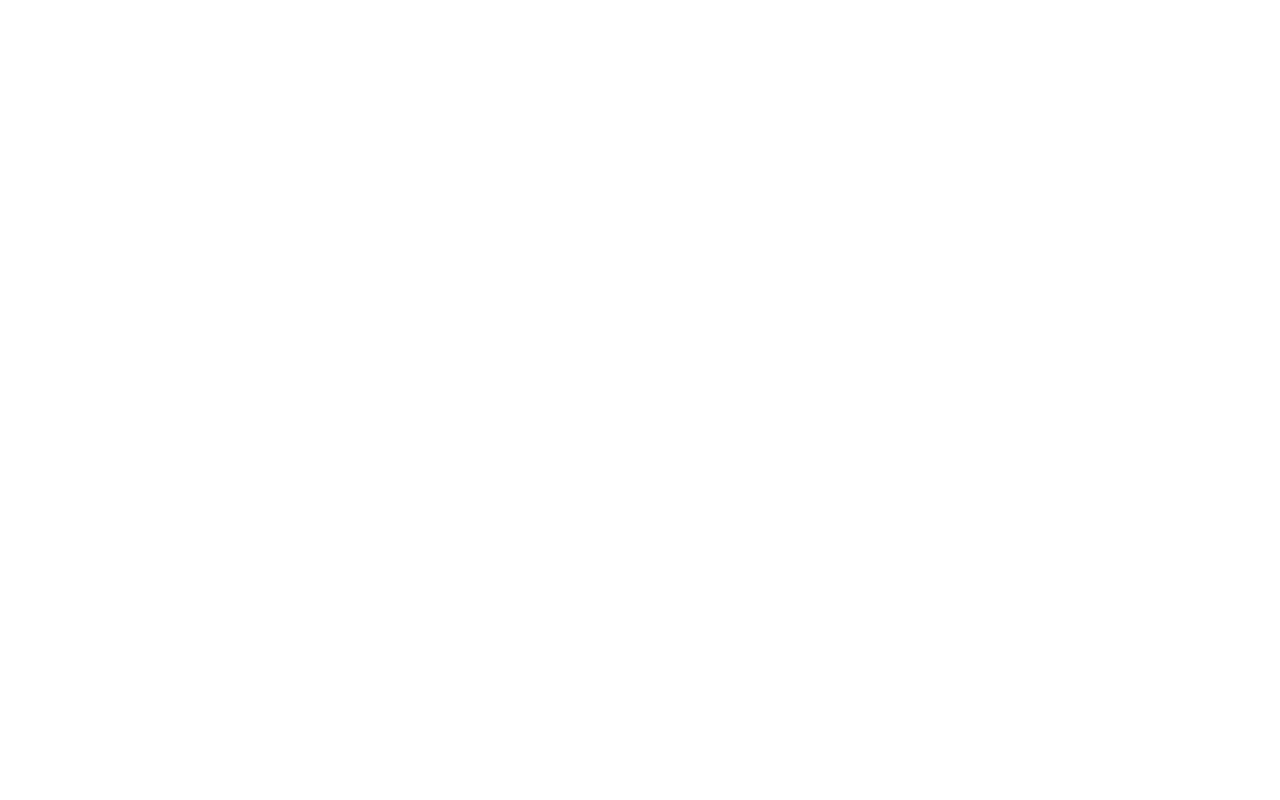
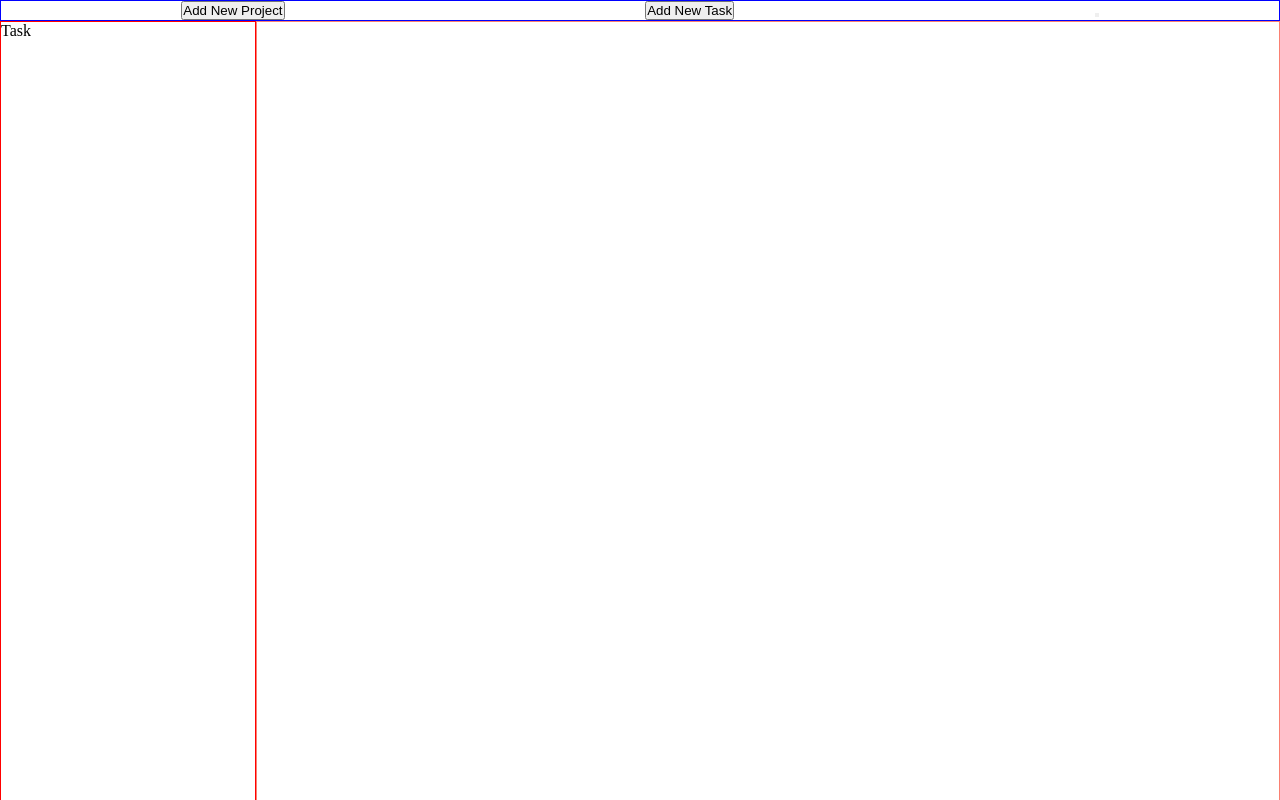
Before and after one commit to andrewfarmer13/To-Do-List-JS, a website built with webpack: page src/template.html in a window 1280 px wide. Shown: the top 800 px of the page. Built offline with nearby package versions, Linux system fonts and the light colour scheme.

Commit message:
basic layout and tinkering

```diff
--- a/src/greeting.js
+++ /dev/null
@@ -1 +0,0 @@
-export const greeting = "Hello, Odinite!";
--- a/src/index.js
+++ b/src/index.js
@@ -1,3 +1,7 @@
-import {greeting} from "./greeting.js";
+import project from "./project.js";
+import "./styles.css";
 
-alert(greeting);
+const project_btn = document.getElementById("projectBTN");
+project_btn.addEventListener("click",()=>{
+    project();
+})
--- /dev/null
+++ b/src/project.js
@@ -0,0 +1,10 @@
+function project(){
+    const docBody = document.getElementById("content");
+
+    const par = document.createElement("p");
+    par.textContent = "lkjfladn;jdansg;lasdljgnljasfnkjgbkj4hnrgl;jr;lh;lr;oghfnad;lvnoirgn";
+
+    docBody.appendChild(par);
+}
+
+export default project;
--- /dev/null
+++ b/src/styles.css
@@ -0,0 +1,41 @@
+*{
+    margin: 0px;
+    padding: 0px;
+    box-sizing: border-box;
+}
+
+#main-container{
+    display: flex;
+}
+
+
+nav{
+    display: flex;
+    justify-content: space-around;
+    border: 1px solid blue;
+}
+
+aside{
+    border: 1px solid red;
+    width: 20vw; height: 100vw;
+    display: flex;
+    flex-direction: column;
+    align-content: center;
+}
+
+aside>ul{
+    display: flex;
+    justify-items: center;
+    border-radius: 20%;;
+
+}
+
+aside>ul:hover{
+    background-color: blue;
+}
+
+#content{
+    width: 80vw;
+    height: 100vw;
+    border: 1px solid salmon;
+}
--- a/src/template.html
+++ b/src/template.html
@@ -6,6 +6,19 @@
     <title>To-Do List</title>
 </head>
 <body>
+    <nav style="">
+        <ul><button id="projectBTN">Add New Project</button></ul>
+        <ul><button>Add New Task</button></ul>
+        <ul><button></button></ul>
+    </nav>
+    <div id="main-container">
+        <aside>
+            <ul><div>Task</div></ul>
+        </aside>
+        <div id="content">
+
+        </div>
+    </div>
 
 </body>
 </html>
```
